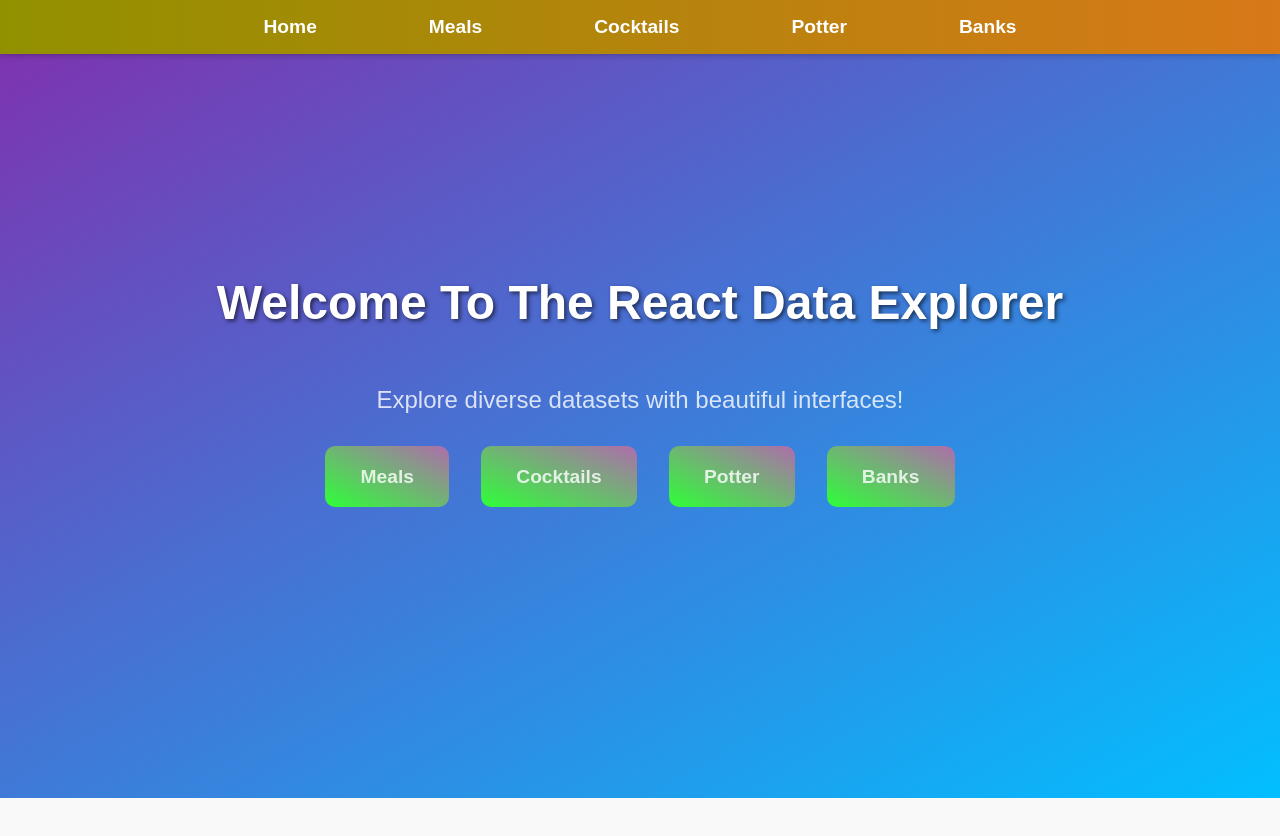
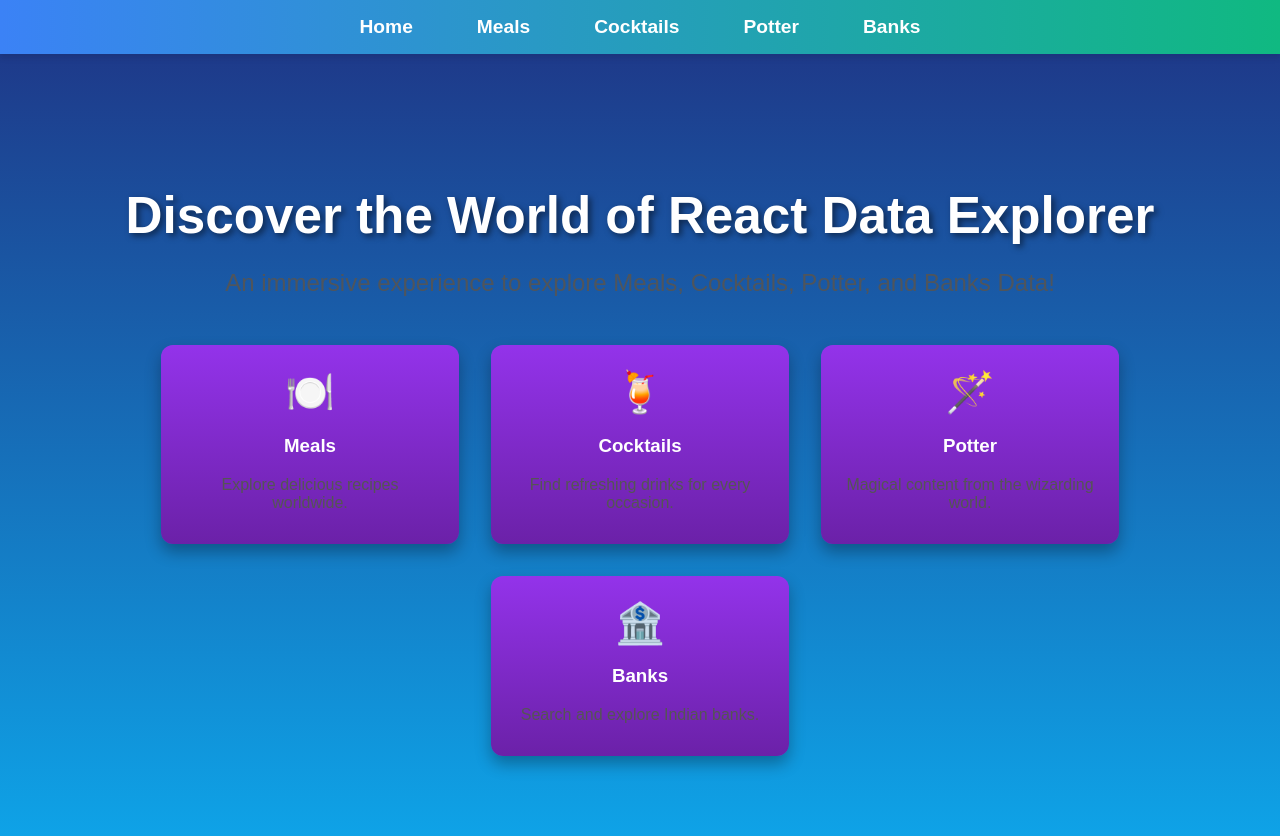
Before and after one commit to Ridham2808/Data_explorer, a React (Vite) app in the folder vite_app/: page / in a window 1280 px wide. Shown: the top 836 px of the page. Before the commit the page ends 800 px from the top, so only its background shows below. Built offline with nearby package versions, Linux system fonts and the light colour scheme.

Commit message:
Updated Navebar color, Home page ,Added Cocktails Details and update Potter page

```diff
--- a/vite_app/src/App.css
+++ b/vite_app/src/App.css
@@ -6,31 +6,32 @@ body{
   color: #333;
 }
 
-.navbar {
+.navbar{
   position: fixed;
   top: 0;
   width: 100%;
-  background: linear-gradient(to right, #919100, #d87818);
+  background: linear-gradient(to right, #3b82f6, #10b981);
   padding: 1rem 0;
   display: flex;
   justify-content: center;
-  gap: 7rem;
-  box-shadow: 0 2px 5px rgba(0, 0, 0, 0.2);
+  gap: 4rem;
+  z-index: 100;
+  box-shadow: 0 4px 6px rgba(0, 0, 0, 0.1);
 }
 
-.navbar a {
+.navbar a{
   text-decoration: none;
-  color: white;
-  font-size: larger;
+  color: #fff;
+  font-size: 1.2rem;
   font-weight: bold;
-  transition: color 0.3s;
+  transition: transform 0.3s, color 0.3s;
 }
 
-.navbar a:hover {
-  color: #ffdd57;
-  text-decoration: underline;
+.navbar a:hover{
+  transform: scale(1.1);
+  color: #facc15;
 }
 
-.content {
+.content{
   margin-top: 5rem;
 }
--- a/vite_app/src/components/Cocktails.css
+++ b/vite_app/src/components/Cocktails.css
@@ -67,6 +67,7 @@
     text-align: center;
     padding: 1rem;
     transition: transform 0.5s, box-shadow 0.5s;
+    cursor: pointer;
 }
 
 .cocktail-card:hover{
@@ -93,3 +94,70 @@
     color: #777;
     margin: 0.3rem 0;
 }
+
+.cocktail-detail{
+    margin: 2rem auto;
+    padding: 1rem;
+    max-width: 800px;
+    background: #f8f8f8;
+    border-radius: 12px;
+    box-shadow: 0 4px 8px rgba(0, 0, 0, 0.3);
+}
+
+.detail-title{
+    text-align: center;
+    font-size: 2.5rem;
+    color: #333;
+    margin-bottom: 1rem;
+}
+
+.detail-content{
+    display: flex;
+    gap: 2rem;
+    align-items: flex-start;
+}
+
+.detail-image{
+    flex: 1;
+    max-width: 300px;
+    border-radius: 12px;
+    object-fit: cover;
+    box-shadow: 0 4px 6px rgba(0, 0, 0, 0.2);
+}
+
+.detail-info{
+    flex: 2;
+    font-size: 1rem;
+    color: #555;
+}
+
+.detail-info p{
+    margin: 0.5rem 0;
+}
+
+.detail-info ul{
+    list-style: none;
+    padding: 0;
+}
+
+.detail-info li{
+    margin: 0.2rem 0;
+    font-size: 0.95rem;
+}
+
+.back-button{
+    display: block;
+    margin: 1.5rem auto;
+    padding: 0.5rem 2rem;
+    font-size: 1rem;
+    color: white;
+    background: #007bff;
+    border: none;
+    border-radius: 6px;
+    cursor: pointer;
+    transition: background 0.3s;
+}
+
+.back-button:hover{
+    background: #0056b3;
+}
--- a/vite_app/src/components/Cocktails.jsx
+++ b/vite_app/src/components/Cocktails.jsx
@@ -3,29 +3,35 @@ import "./Cocktails.css";
 
 const Cocktails = () => {
   const [cocktails, setCocktails] = useState([]);
-  const [loading, setLoading] = useState(true);
+  const [loading, setLoading] = useState(false);
   const [search, setSearch] = useState("");
+  const [selectedCocktail, setSelectedCocktail] = useState(null);
 
-  useEffect(() => {
-    fetch("https://www.thecocktaildb.com/api/json/v1/1/filter.php?c=Cocktail")
-      .then((response) => response.json())
-      .then((data) => {
-        setCocktails(data.drinks);
-        setLoading(false);
-      })
-      .catch(() => setLoading(false));
-  }, []);
-
-  const handleSearch = () => {
+  const fetchCocktails = (url) => {
     setLoading(true);
-    fetch(`https://www.thecocktaildb.com/api/json/v1/1/search.php?s=${search}`)
-      .then((response) => response.json())
+    fetch(url)
+      .then((res) => res.json())
       .then((data) => {
         setCocktails(data.drinks || []);
         setLoading(false);
       })
       .catch(() => setLoading(false));
   };
+
+  useEffect(() => fetchCocktails("https://www.thecocktaildb.com/api/json/v1/1/filter.php?c=Cocktail"), []);
+
+  const fetchDetails = (id) => {
+    setLoading(true);
+    fetch(`https://www.thecocktaildb.com/api/json/v1/1/lookup.php?i=${id}`)
+      .then((res) => res.json())
+      .then((data) => {
+        setSelectedCocktail(data.drinks[0]);
+        setLoading(false);
+      })
+      .catch(() => setLoading(false));
+  };
+
+  if (loading) return <p className="loading">Loading...</p>;
 
   return (
     <div className="cocktails-container">
@@ -38,27 +44,45 @@ const Cocktails = () => {
           onChange={(e) => setSearch(e.target.value)}
           className="search-bar"
         />
-        <button onClick={handleSearch} className="search-button">
+        <button onClick={() => fetchCocktails(`https://www.thecocktaildb.com/api/json/v1/1/search.php?s=${search}`)} className="search-button">
           Search
         </button>
       </div>
 
-      {loading ? (
-        <p className="loading">Loading...</p>
-      ) : cocktails.length === 0 ? (
-        <p>No cocktails found.</p>
+      {selectedCocktail ? (
+        <div className="cocktail-detail">
+          <h2>{selectedCocktail.strDrink}</h2>
+          <div className="detail-content">
+            <img src={selectedCocktail.strDrinkThumb} alt={selectedCocktail.strDrink} className="detail-image" />
+            <div>
+              <p><strong>Category:</strong> {selectedCocktail.strCategory}</p>
+              <p><strong>Type:</strong> {selectedCocktail.strAlcoholic}</p>
+              <p><strong>Glass:</strong> {selectedCocktail.strGlass}</p>
+              <p><strong>Ingredients:</strong></p>
+              <ul>
+                {Array.from({ length: 15 }, (_, i) => i + 1)
+                  .map((n) => ({
+                    ingredient: selectedCocktail[`strIngredient${n}`],
+                    measure: selectedCocktail[`strMeasure${n}`],
+                  }))
+                  .filter((item) => item.ingredient)
+                  .map((item, i) => (
+                    <li key={i}>{item.ingredient} - {item.measure || "as needed"}</li>
+                  ))}
+              </ul>
+              <p><strong>Instructions:</strong> {selectedCocktail.strInstructions}</p>
+            </div>
+          </div>
+          <button onClick={() => setSelectedCocktail(null)} className="back-button">Back</button>
+        </div>
       ) : (
         <div className="cocktail-grid">
           {cocktails.map((cocktail) => (
-            <div className="cocktail-card" key={cocktail.idDrink}>
-              <img
-                src={cocktail.strDrinkThumb}
-                alt={cocktail.strDrink}
-                className="cocktail-img"
-              />
-              <h2 className="cocktail-name">{cocktail.strDrink}</h2>
-              <p className="cocktail-id">ID: {cocktail.idDrink}</p>
-              <p className="cocktail-category">Category: Cocktail</p>
+            <div key={cocktail.idDrink} className="cocktail-card" onClick={() => fetchDetails(cocktail.idDrink)}>
+              <img src={cocktail.strDrinkThumb} alt={cocktail.strDrink} className="cocktail-img" />
+              <h2>{cocktail.strDrink}</h2>
+              <p>ID: {cocktail.idDrink}</p>
+              <p>Category: Cocktail</p>
             </div>
           ))}
         </div>
--- a/vite_app/src/components/Home.css
+++ b/vite_app/src/components/Home.css
@@ -1,44 +1,59 @@
 .home{
-    height: 93vh;
+    margin-top: 70px;
+    height: 100vh;
     display: flex;
     flex-direction: column;
     align-items: center;
     justify-content: center;
-    background: linear-gradient(to bottom right, #7d34b0, #02bfff);
+    text-align: center;
+    background: linear-gradient(to bottom, #1e3a8a, #0ea5e9);
     color: white;
-    text-align: center;
+    overflow: hidden;
+    position: relative;
     margin-top: -26px;
 }
 
 .home-title{
-    font-size: 3rem;
-    text-shadow: 2px 2px 4px rgba(0, 0, 0, 0.6);
-    margin-top: -70px;
+    font-size: 3.2rem;
+    font-weight: bold;
+    text-shadow: 3px 3px 6px rgba(0, 0, 0, 0.5);
+    margin-bottom: 1rem;
+    animation: fadeInDown 1.5s ease-in-out;
 }
 
 .home-description{
-    font-size: x-large;
-    margin-bottom: 2rem;
-    opacity: 80%;
+    font-size: 1.5rem;
+    margin-bottom: 3rem;
+    opacity: 0.9;
+    animation: fadeInUp 1.5s ease-in-out;
 }
 
 .home-cards{
     display: flex;
+    flex-wrap: wrap;
+    justify-content: center;
     gap: 2rem;
+    animation: fadeIn 2s ease-in-out;
 }
 
 .home-card{
-    padding: 1.2rem 2.2rem;
-    background: linear-gradient(to bottom left, #af6cad, #2eff37);
-    color: #ffffffcf;
-    font-size: larger;
-    font-weight: 700;
-    border-radius: 10px;
+    background: linear-gradient(to top, #6b21a8, #9333ea);
+    color: white;
+    width: 250px;
+    border-radius: 12px;
+    box-shadow: 0 8px 16px rgba(0, 0, 0, 0.3);
+    padding: 1.5rem;
+    transition: transform 0.3s ease, box-shadow 0.3s ease;
+    text-align: center;
     cursor: pointer;
-    transition: transform 0.3s, box-shadow 0.3s;
 }
 
 .home-card:hover{
-    transform: scale(1.1);
-    box-shadow: 0 4px 8px rgba(0, 0, 0, 0.3);
+    transform: translateY(-10px) scale(1.05);
+    box-shadow: 0 12px 24px rgba(0, 0, 0, 0.4);
 }
+
+.emoji{
+    font-size: 2.5rem;
+    margin-bottom: 0.5rem;
+}
--- a/vite_app/src/components/Home.jsx
+++ b/vite_app/src/components/Home.jsx
@@ -1,19 +1,38 @@
-import React from "react";
 import "./Home.css";
 
 const Home = () => {
+  return (
+    <>
+      <div className="home">
+        <h1 className="home-title">Discover the World of React Data Explorer</h1>
+        <p className="home-description">
+          An immersive experience to explore Meals, Cocktails, Potter, and Banks Data!
+        </p>
 
-  return (
-    <div className="home">
-      <h1 className="home-title">Welcome To The React Data Explorer</h1>
-      <p className="home-description">Explore diverse datasets with beautiful interfaces!</p>
-      <div className="home-cards">
-        <div className="home-card"> Meals </div>
-        <div className="home-card"> Cocktails </div>
-        <div className="home-card"> Potter </div>
-        <div className="home-card"> Banks </div>
+        <div className="home-cards">
+          <div className="home-card">
+            <span className="emoji">🍽️</span>
+            <h3>Meals</h3>
+            <p>Explore delicious recipes worldwide.</p>
+          </div>
+          <div className="home-card">
+            <span className="emoji">🍹</span>
+            <h3>Cocktails</h3>
+            <p>Find refreshing drinks for every occasion.</p>
+          </div>
+          <div className="home-card">
+            <span className="emoji">🪄</span>
+            <h3>Potter</h3>
+            <p>Magical content from the wizarding world.</p>
+          </div>
+          <div className="home-card">
+            <span className="emoji">🏦</span>
+            <h3>Banks</h3>
+            <p>Search and explore Indian banks.</p>
+          </div>
+        </div>
       </div>
-    </div>
+    </>
   );
 };
 
--- a/vite_app/src/components/Potter.css
+++ b/vite_app/src/components/Potter.css
@@ -8,45 +8,34 @@
 
 .potter-title{
   font-size: 2.5rem;
-    color: black;
   margin-bottom: 1.5rem;
 }
 
-.search-container{
+.tabs{
   display: flex;
   justify-content: center;
+  gap: 1rem;
   margin-bottom: 2rem;
-    gap: 0.5rem;
 }
 
-.search-bar{
-    width: 60%;
-    padding: 0.6rem;
+.tab-button{
+  padding: 0.6rem 1.2rem;
   font-size: 1rem;
   border: 1px solid #ccc;
+  background-color: white;
   border-radius: 8px;
-    outline: none;
-    transition: all 0.3s ease-in-out;
+  cursor: pointer;
+  transition: all 0.3s ease;
 }
 
-.search-bar:focus{
-    border-color: #5d3fd3;
-    box-shadow: 0 4px 8px rgba(93, 63, 211, 0.2);
+.tab-button.active{
+  background-color: #5d3fd3;
+  color: white;
 }
 
-.search-button{
-    padding: 0.6rem 1.2rem;
-    font-size: 1rem;
-    border: none;
-    background-color: #5d3fd3;
+.tab-button:hover{
+  background-color: #4b2caf;
   color: white;
-    border-radius: 8px;
-    cursor: pointer;
-    transition: background-color 0.3s;
-}
-
-.search-button:hover{
-    background-color: #4b2caf;
 }
 
 .loading-spinner{
@@ -71,9 +60,9 @@
   background: #f8f9fa;
   border-radius: 10px;
   box-shadow: 0 4px 8px rgba(0, 0, 0, 0.2);
-    transition: transform 0.3s ease, box-shadow 0.3s ease;
   padding: 1rem;
   text-align: center;
+  transition: transform 0.3s ease, box-shadow 0.3s ease;
 }
 
 .potter-card:hover{
@@ -90,13 +79,11 @@
 
 .potter-name{
   font-size: 1.4rem;
-    margin: 0.5rem 0;
   color: #5d3fd3;
 }
 
-.potter-house,
-.potter-actor{
+p{
   font-size: 1rem;
-    margin: 0.3rem 0;
+  margin: 0.5rem 0;
   color: #555;
 }
```
Also changed, not shown: vite_app/src/components/Potter.jsx (+62 -43 lines). Lines whose indentation alone changed are shown as unchanged.
